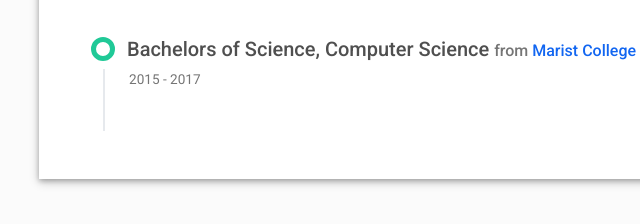
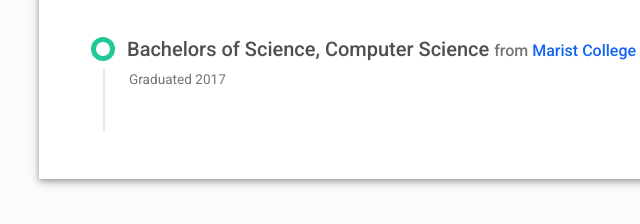
Before and after one commit to kylebradshaw18/Kyles-Website, a plain HTML site: page index.html in a window 1280 px wide. Shown: the part 1773-1997 px from the top of the page, 43-683 px from the left. Drawn offline with Linux system fonts and the light colour scheme.

Commit message:
changed date range

```diff
--- a/index.html
+++ b/index.html
@@ -141,7 +141,7 @@
                     <div class="h5">Bachelors of Science, Computer Science <span class="text-muted h6">from <a href="https://marist.edu">Marist College</a></span></div>
                   </div>
                   <div class="timeline-body px-4 pb-4">
-                    <div class="text-muted text-small mb-3">2015 - 2017</div>
+                    <div class="text-muted text-small mb-3">Graduated 2017</div>
                   </div>
                 </div>
               </div>
```
